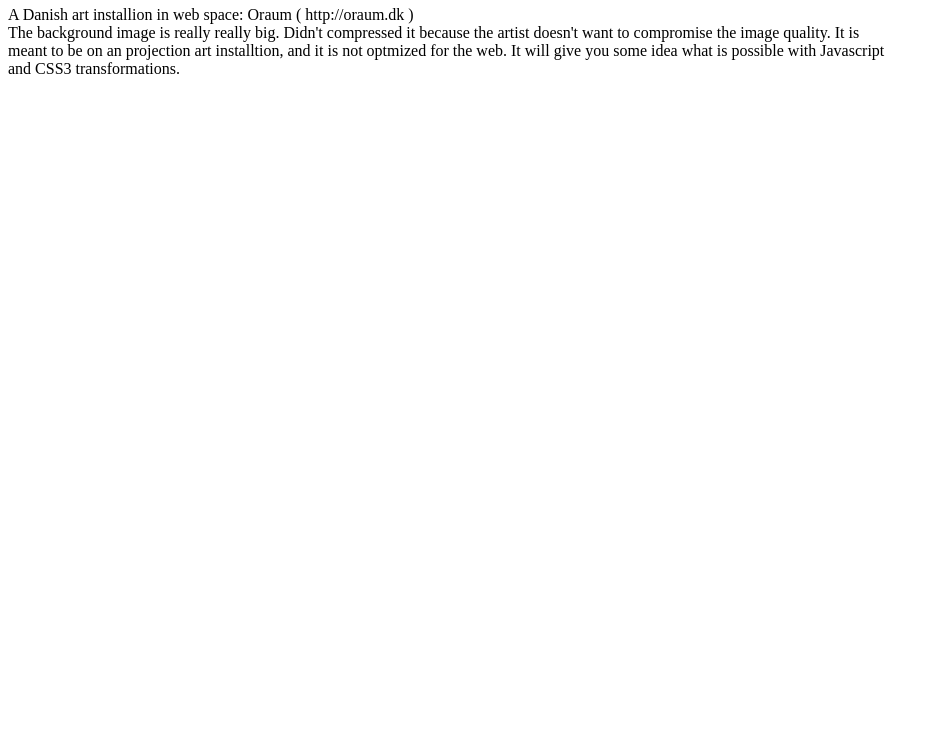
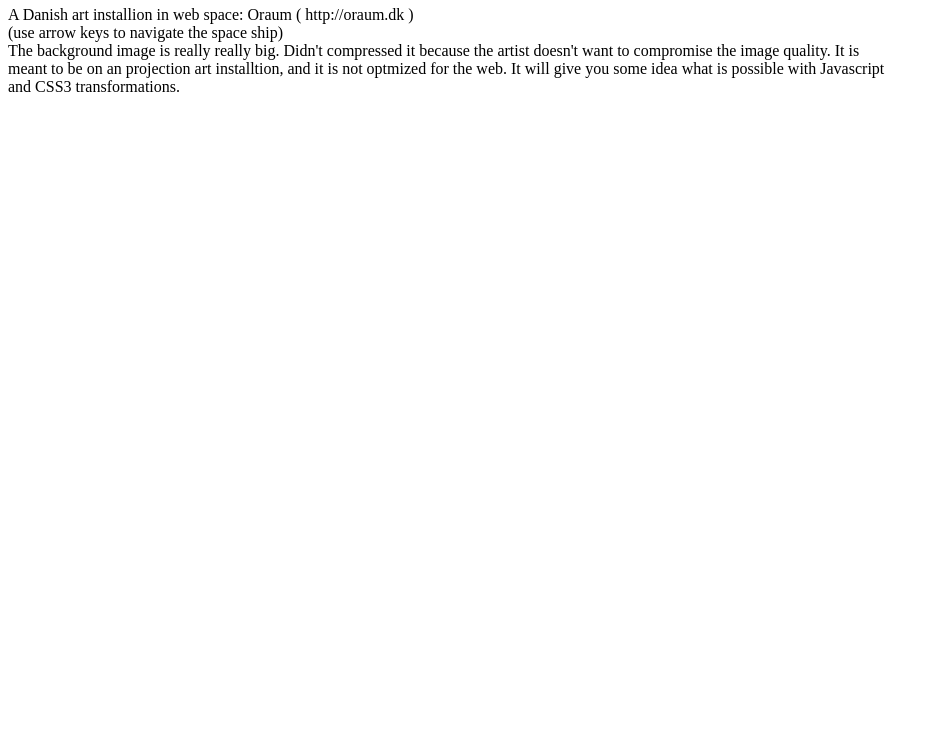
Before and after one commit to itree/itree.github.com, a plain HTML site: page index.html in a window 1280 px wide. Shown: the part 60-800 px from the top of the page, without its empty margins (0-939 px from the left). Drawn offline with Linux system fonts and the light colour scheme.

Commit message:
Update index.html

```diff
--- a/index.html
+++ b/index.html
@@ -3,8 +3,11 @@
 </h1>
 <p style="width: 70%">
   A Danish art installion in web space:  Oraum ( http://oraum.dk )
+  <br>
+  (use arrow keys to navigate the space ship)
 <br>
   The background image is really really big. Didn't compressed it because the artist doesn't want to compromise the image quality.
+
 
   It is meant to be on an projection art installtion, and it is not optmized for the web. It will give you some idea what is possible with Javascript and CSS3 transformations.
 
```
